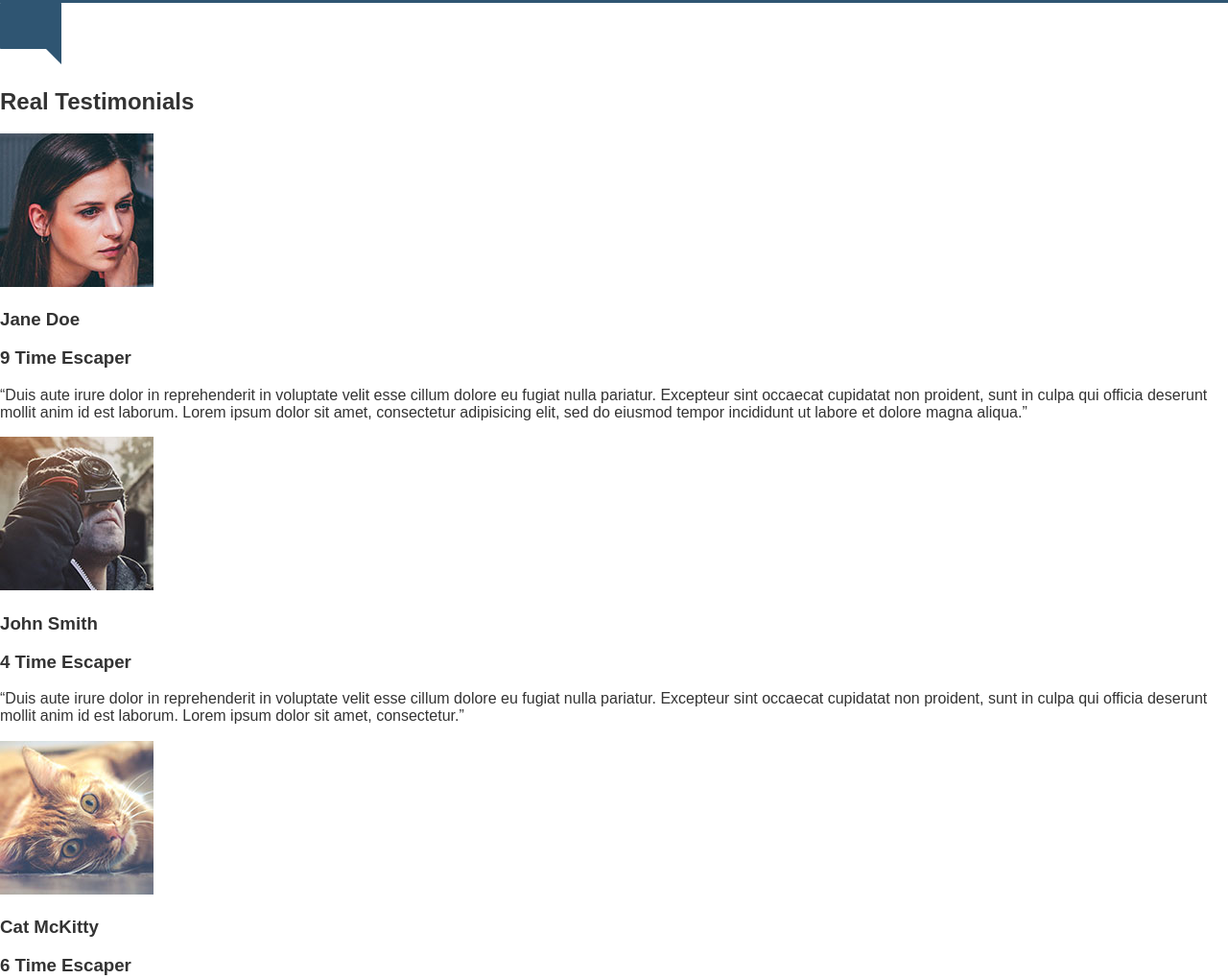
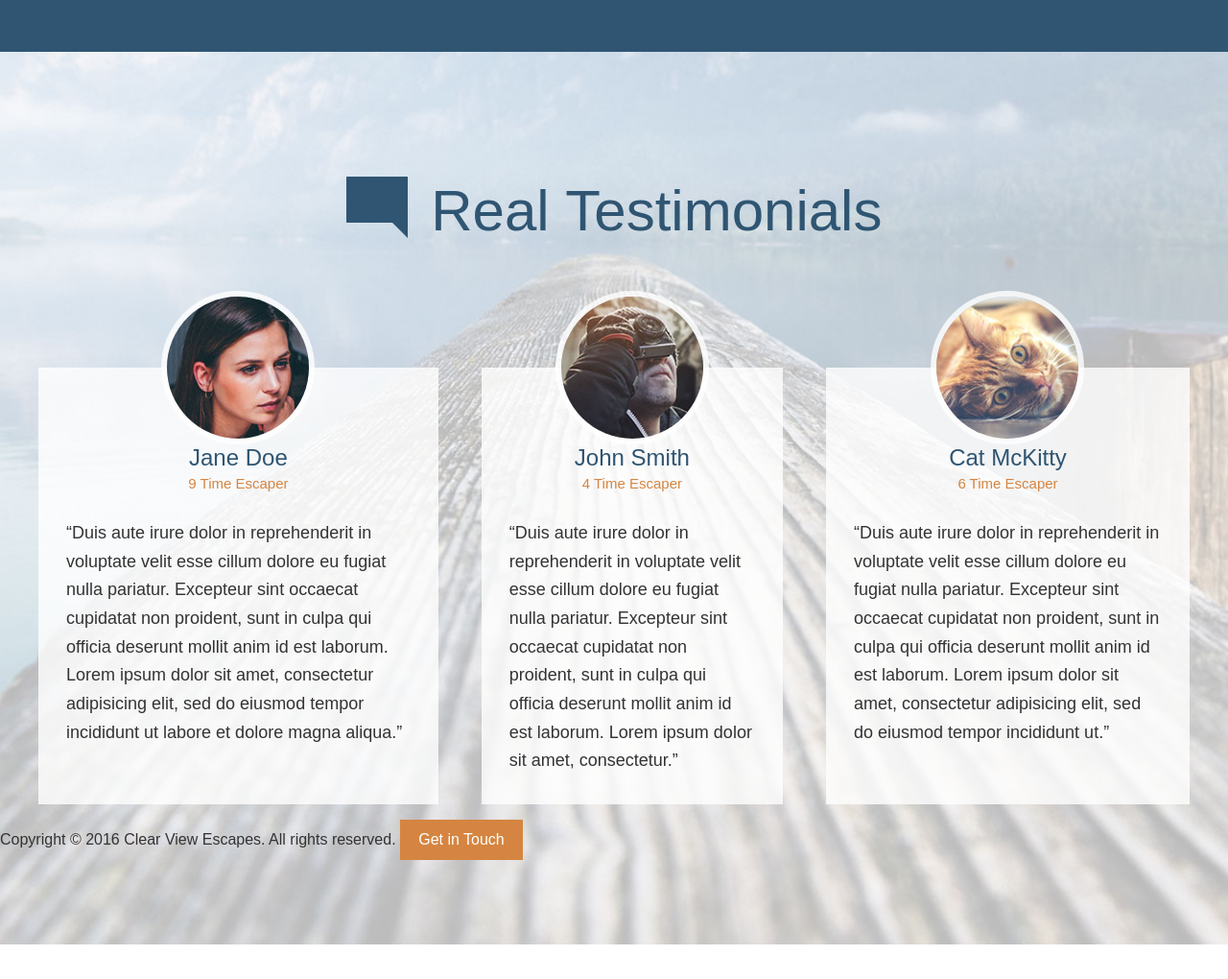
Before and after one commit to geraldokandonga/travel-site, a website: page app/index.html in a window 1280 px wide. Shown: the part 2991-4011 px from the top of the page at 96% size. After the commit the page ends 3975 px from the top, so only its background shows below. Drawn offline with Linux system fonts and the light colour scheme.

Commit message:
Completed the Testimonials section

```diff
--- a/app/assets/styles/base/_mixins.css
+++ b/app/assets/styles/base/_mixins.css
@@ -11,7 +11,7 @@
 }
 
 @define-mixin atLarge {
-	@media (min-width: 1200px) {
+	@media (min-width: 1010px) {
 		@mixin-content;
 	}
 }
--- a/app/assets/styles/modules/_page-section.css
+++ b/app/assets/styles/modules/_page-section.css
@@ -5,8 +5,33 @@
 		padding: 4.5rem 0;
 	}
 
+	&--no-b-padding-until-medium {
+		padding-bottom: 0;
+
+		@mixin atMedium {
+			padding-bottom: 4.5rem;
+		}
+	}
+
+	&--no-b-padding-until-large {
+		padding-bottom: 0;
+
+		@mixin atLarge {
+			padding-bottom: 4.5rem;
+		}
+	}
+
 	&--blue{
 		background-color: $mainBlue;
 		color: #fff;
 	}
+
+	&--testimonials {
+		background-color: #e0e6ef;
+
+		@mixin atLarge {
+			background: url('/assets/images/testimonials-bg.jpg') top center no-repeat;
+			background-size: cover;
+		}
+	}
 }
--- a/app/assets/styles/modules/_row.css
+++ b/app/assets/styles/modules/_row.css
@@ -1,6 +1,10 @@
 .row {
 
   @mixin clearfix;
+
+  &--t-padding {
+    padding-top: 80px;
+  }
 
   &--gutters {
     margin-right: -65px;
@@ -10,12 +14,20 @@
     margin-right: -100px;
   }
 
+  &--gutters-small {
+    margin-right: -45px;
+  }
+
   &--gutters > div {
     padding-right: 65px;
   }
 
   &--gutters-large > div {
     padding-right: 100px;
+  }
+
+  &--gutters-small > div {
+    padding-right: 45px;
   }
 
   &__b-margin-until-medium {
@@ -53,4 +65,60 @@
   }
 
 
+  @mixin atLarge {
+
+    &__b-margin-until-large {
+      margin-bottom: 0;
+    }
+
+    &row__large-4 {
+      float: left;
+      width: 33.33%;
+    }
+
+    &row__large-4--larger {
+      width: 37%;
+    }
+
+    &row__large-6 {
+      float: left;
+      width: 50%;
+    }
+
+    &row__large-8 {
+      float: left;
+      width: 66.66%;
+    }
+
+    &row__large-8--smaller {
+      width: 63%;
+    }
+  }
+
+  /*Begin Equal height Rule*/
+  &--equal-height-at-medium {
+
+    @mixin atMedium {
+      display: flex;
+    }
+
+    & > div {
+      float: none;
+      display: flex;
+    }
+  }
+
+  &--equal-height-at-large {
+
+    @mixin atLarge {
+      display: flex;
+    }
+
+    & > div {
+      float: none;
+      display: flex;
+    }
+  }
+
+
 }
--- a/app/assets/styles/modules/_section-title.css
+++ b/app/assets/styles/modules/_section-title.css
@@ -11,6 +11,10 @@
     font-weight: 500;
   }
 
+  &--blue {
+    color: $mainBlue;
+  }
+
   &__icon {
     display: block;
     margin-left: auto;
@@ -18,6 +22,8 @@
     margin-bottom: .6rem;
 
     @mixin atSmall {
+      position: relative;
+      top: 8px;
       margin-right: .5rem;
       margin-left: 0;
       margin-bottom: 0;
--- /dev/null
+++ b/app/assets/styles/modules/_testimonials.css
@@ -0,0 +1,41 @@
+.testimonials {
+	background-color: rgba(255, 255, 255, .8);
+	padding: 0 18px 1px 18px;
+	margin-bottom: 98px;
+
+	@mixin atLarge {
+		margin-bottom: 0;
+		padding: 0 1.8125rem  1px  1.8125rem;
+	}
+
+	&__photo {
+		border-radius: 80px;
+		overflow: hidden;
+		width: 160px;
+		height: 160px;
+		margin: 0 auto -80px auto;
+		position: relative;
+		top: -80px;
+		border: 6px solid rgba(255, 255, 255, .8);
+	}
+
+	&__title {
+		color: $mainBlue;
+		font-size: 1.5rem;
+		text-align: center;
+		font-weight: 500;
+		margin: 0;
+	}
+
+	&__subtitle {
+		color: $colorOrange;
+		text-align: center;
+		font-weight: 400;
+		font-size: 0.9375rem;
+		margin: .25rem 0 1rem 0;
+	}
+
+	&--last {
+		margin-bottom: 0;
+	}
+}
--- a/app/assets/styles/modules/_wrapper.css
+++ b/app/assets/styles/modules/_wrapper.css
@@ -8,6 +8,26 @@
 
 	&--medium {
 		max-width: 976px;
+	}
+
+	&--no-padding-until-medium{
+		padding-right: 0;
+		padding-left: 0;
+
+		@mixin atMedium {
+			padding-left: 18px;
+			padding-right: 18px;
+		}
+	}
+
+	&--no-padding-until-large{
+		padding-right: 0;
+		padding-left: 0;
+
+		@mixin atLarge {
+			padding-left: 18px;
+			padding-right: 18px;
+		}
 	}
 
 	.wrapper {
--- a/app/assets/styles/styles.css
+++ b/app/assets/styles/styles.css
@@ -10,4 +10,4 @@
 @import "modules/_row";
 @import "modules/_generic-content-container";
 @import "modules/_section-title";
-@import "modules/_feature-item";
+@import "modules/_testimonials";
--- a/app/index.html
+++ b/app/index.html
@@ -65,7 +65,10 @@
     </div>
   <div id="features" class="page-section page-section--blue">
     <div class="wrapper">
-      <h2 class="section-title"><img class="section-title__icon" src="assets/images/icons/star.svg"> Our <strong>Features</strong></h2>
+      <h2 class="section-title">
+        <img class="section-title__icon" src="assets/images/icons/star.svg">
+        Our <strong>Features</strong>
+      </h2>
 
       <div class="row row--gutters-large generic-content-container">
         <div class="row__medium-6">
@@ -95,28 +98,51 @@
             <p>Everytime you book an escape with us we send you a survival kit with the finest materials. The kit will allow you to setup a tent, start a fire, scratch your own back and lower your taxes.</p>
           </div>
         </div>
-
       </div>
     </div>
   </div>
-    <!-- Testimonial start here -->
-    <div id="testimonials">
-      <img src="assets/images/icons/comment.svg">
-      <h2>Real Testimonials</h2>
-      <img src="assets/images/testimonial-jane.jpg">
-      <h3>Jane Doe</h3>
-      <h3>9 Time Escaper</h3>
-      <p>&ldquo;Duis aute irure dolor in reprehenderit in voluptate velit esse cillum dolore eu fugiat nulla pariatur. Excepteur sint occaecat cupidatat non proident, sunt in culpa qui officia deserunt mollit anim id est laborum. Lorem ipsum dolor sit amet, consectetur adipisicing elit, sed do eiusmod tempor incididunt ut labore et dolore magna aliqua.&rdquo;</p>
-      <img src="assets/images/testimonial-john.jpg">
-      <h3>John Smith</h3>
-      <h3>4 Time Escaper</h3>
-      <p>&ldquo;Duis aute irure dolor in reprehenderit in voluptate velit esse cillum dolore eu fugiat nulla pariatur. Excepteur sint occaecat cupidatat non proident, sunt in culpa qui officia deserunt mollit anim id est laborum. Lorem ipsum dolor sit amet, consectetur.&rdquo;</p>
-      <img src="assets/images/testimonial-cat.jpg">
-      <h3>Cat McKitty</h3>
-      <h3>6 Time Escaper</h3>
-      <p>&ldquo;Duis aute irure dolor in reprehenderit in voluptate velit esse cillum dolore eu fugiat nulla pariatur. Excepteur sint occaecat cupidatat non proident, sunt in culpa qui officia deserunt mollit anim id est laborum. Lorem ipsum dolor sit amet, consectetur adipisicing elit, sed do eiusmod tempor incididunt ut.&rdquo;</p>
+  <!-- Testimonial start here -->
+  <div id="testimonials" class="page-section page-section--no-b-padding-until-large page-section--testimonials">
+    <div class="wrapper wrapper--no-padding-until-large">
+      <h2 class="section-title section-title--blue">
+        <img class="section-title__icon" src="assets/images/icons/comment.svg">
+        Real <strong>Testimonials</strong>
+      </h2>
+      <div class="row row--gutters row--equal-height-at-large row--gutters-small row--t-padding generic-content-container">
+        <div class="row__large-4">
+          <div class="testimonials">
+            <div class="testimonials__photo">
+              <img sizes="160px" srcset="assets/images/testimonial-jane.jpg 160w, assets/images/testimonial-jane-hi-dpi.jpg 620w" alt="Jane Smith">
+            </div>
+            <h3 class="testimonials__title">Jane Doe</h3>
+            <h4 class="testimonials__subtitle">9 Time Escaper</h4>
+            <p>&ldquo;Duis aute irure dolor in reprehenderit in voluptate velit esse cillum dolore eu fugiat nulla pariatur. Excepteur sint occaecat cupidatat non proident, sunt in culpa qui officia deserunt mollit anim id est laborum. Lorem ipsum dolor sit amet, consectetur adipisicing elit, sed do eiusmod tempor incididunt ut labore et dolore magna aliqua.&rdquo;</p>
+          </div>
+        </div>
+
+        <div class="row__large-4">
+          <div class="testimonials">
+            <div class="testimonials__photo">
+              <img sizes="160px" srcset="assets/images/testimonial-john.jpg 160w, assets/images/testimonial-john-hi-dpi.jpg 320w" alt="Jone Doe">
+            </div>
+            <h3 class="testimonials__title">John Smith</h3>
+            <h4 class="testimonials__subtitle">4 Time Escaper</h4>
+            <p>&ldquo;Duis aute irure dolor in reprehenderit in voluptate velit esse cillum dolore eu fugiat nulla pariatur. Excepteur sint occaecat cupidatat non proident, sunt in culpa qui officia deserunt mollit anim id est laborum. Lorem ipsum dolor sit amet, consectetur.&rdquo;</p>
+          </div>
+        </div>
+        <div class="row__large-4">
+          <div class="testimonials testimonials--last">
+            <div class="testimonials__photo">
+              <img sizes="160px" srcset="assets/images/testimonial-cat.jpg 160w, assets/images/testimonial-cat-hi-dpi.jpg 620w">
+            </div>
+            <h3 class="testimonials__title">Cat McKitty</h3>
+            <h4 class="testimonials__subtitle">6 Time Escaper</h4>
+            <p>&ldquo;Duis aute irure dolor in reprehenderit in voluptate velit esse cillum dolore eu fugiat nulla pariatur. Excepteur sint occaecat cupidatat non proident, sunt in culpa qui officia deserunt mollit anim id est laborum. Lorem ipsum dolor sit amet, consectetur adipisicing elit, sed do eiusmod tempor incididunt ut.&rdquo;</p>
+          </div>
+        </div>
     </div>
-    <!-- Footer -->
+  </div>
+  <!-- Footer -->
     <footer>
       <p>Copyright &copy; 2016 Clear View Escapes. All rights reserved. <a class="btn btn--orange" href="#">Get in Touch</a></p>
     </footer>
--- a/app/temp/styles/styles.css
+++ b/app/temp/styles/styles.css
@@ -470,6 +470,32 @@ a {
 		max-width: 976px;
 	}
 
+.wrapper--no-padding-until-medium{
+		padding-right: 0;
+		padding-left: 0;
+	}
+
+@media (min-width:  800px) {
+
+.wrapper--no-padding-until-medium{
+			padding-left: 18px;
+			padding-right: 18px
+	}
+	}
+
+.wrapper--no-padding-until-large{
+		padding-right: 0;
+		padding-left: 0;
+	}
+
+@media (min-width: 1010px) {
+
+.wrapper--no-padding-until-large{
+			padding-left: 18px;
+			padding-right: 18px
+	}
+	}
+
 .wrapper .wrapper {
 		padding-right: 0;
 		padding-left: 0;
@@ -498,9 +524,43 @@ a {
 }
 	}
 
+.page-section--no-b-padding-until-medium {
+		padding-bottom: 0;
+	}
+
+@media (min-width:  800px) {
+
+.page-section--no-b-padding-until-medium {
+			padding-bottom: 4.5rem
+	}
+	}
+
+.page-section--no-b-padding-until-large {
+		padding-bottom: 0;
+	}
+
+@media (min-width: 1010px) {
+
+.page-section--no-b-padding-until-large {
+			padding-bottom: 4.5rem
+	}
+	}
+
 .page-section--blue{
 		background-color: #2f5572;
 		color: #fff;
+	}
+
+.page-section--testimonials {
+		background-color: #e0e6ef;
+	}
+
+@media (min-width: 1010px) {
+
+.page-section--testimonials {
+			background: url('/assets/images/testimonials-bg.jpg') top center no-repeat;
+			background-size: cover
+	}
 	}
 
 .headline {
@@ -565,6 +625,10 @@ a {
 		display: table;
 	}
 
+.row--t-padding {
+    padding-top: 80px;
+  }
+
 .row--gutters {
     margin-right: -65px;
   }
@@ -573,12 +637,20 @@ a {
     margin-right: -100px;
   }
 
+.row--gutters-small {
+    margin-right: -45px;
+  }
+
 .row--gutters > div {
     padding-right: 65px;
   }
 
 .row--gutters-large > div {
     padding-right: 100px;
+  }
+
+.row--gutters-small > div {
+    padding-right: 45px;
   }
 
 .row__b-margin-until-medium {
@@ -615,6 +687,62 @@ a {
     }
 	}
 
+@media (min-width: 1010px) {
+
+    .row__b-margin-until-large {
+      margin-bottom: 0;
+    }
+
+    .rowrow__large-4 {
+      float: left;
+      width: 33.33%;
+    }
+
+    .rowrow__large-4--larger {
+      width: 37%;
+    }
+
+    .rowrow__large-6 {
+      float: left;
+      width: 50%;
+    }
+
+    .rowrow__large-8 {
+      float: left;
+      width: 66.66%;
+    }
+
+    .rowrow__large-8--smaller {
+      width: 63%;
+    }
+	}
+
+/*Begin Equal height Rule*/
+
+@media (min-width:  800px) {
+
+.row--equal-height-at-medium {
+      display: flex
+  }
+	}
+
+.row--equal-height-at-medium > div {
+      float: none;
+      display: flex;
+    }
+
+@media (min-width: 1010px) {
+
+.row--equal-height-at-large {
+      display: flex
+  }
+	}
+
+.row--equal-height-at-large > div {
+      float: none;
+      display: flex;
+    }
+
 .generic-content-container p {
 		line-height: 1.65;
 		margin: 1.8rem 0;
@@ -650,6 +778,10 @@ a {
     font-weight: 500;
   }
 
+.section-title--blue {
+    color: #2f5572;
+  }
+
 .section-title__icon {
     display: block;
     margin-left: auto;
@@ -660,6 +792,8 @@ a {
 @media (min-width: 530px) {
 
 .section-title__icon {
+      position: relative;
+      top: 8px;
       margin-right: .5rem;
       margin-left: 0;
       margin-bottom: 0;
@@ -667,44 +801,47 @@ a {
   }
 	}
 
-.feature-item {
-	position: relative;
-	margin-bottom: 2.5rem;
+.testimonials {
+	background-color: rgba(255, 255, 255, .8);
+	padding: 0 18px 1px 18px;
+	margin-bottom: 98px;
 }
 
-@media (min-width: 530px) {
+@media (min-width: 1010px) {
 
-.feature-item {
-		padding-left: 94px
+.testimonials {
+		margin-bottom: 0;
+		padding: 0 1.8125rem  1px  1.8125rem
 }
 	}
 
-.feature-item__icon {
-		display: block;
-		margin: 0 auto;
+.testimonials__photo {
+		border-radius: 80px;
+		overflow: hidden;
+		width: 160px;
+		height: 160px;
+		margin: 0 auto -80px auto;
+		position: relative;
+		top: -80px;
+		border: 6px solid rgba(255, 255, 255, .8);
 	}
 
-@media (min-width: 530px) {
-
-.feature-item__icon {
-			position: absolute;
-			left: 0
-	}
+.testimonials__title {
+		color: #2f5572;
+		font-size: 1.5rem;
+		text-align: center;
+		font-weight: 500;
+		margin: 0;
 	}
 
-.feature-item__title {
-		font-size: 1.6rem;
-		font-weight: 300;
-		margin-top: .7em;
-		margin-bottom: .8rem;
+.testimonials__subtitle {
+		color: #d58541;
 		text-align: center;
+		font-weight: 400;
+		font-size: 0.9375rem;
+		margin: .25rem 0 1rem 0;
 	}
 
-@media (min-width: 530px) {
-
-.feature-item__title {
-			text-align: left;
-			margin-top: 1rem;
-			font-size: 1.875rem
+.testimonials--last {
+		margin-bottom: 0;
 	}
-	}
```
Also changed, not shown: 1 other file.
